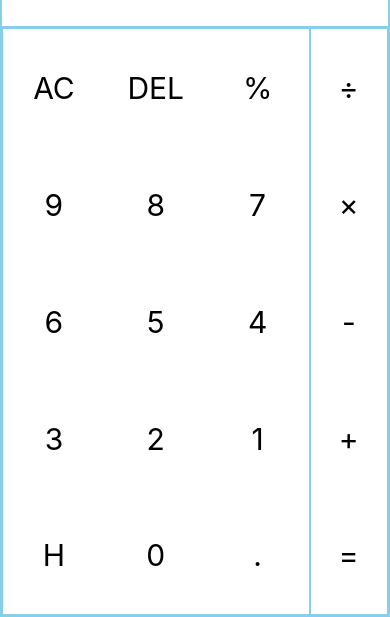
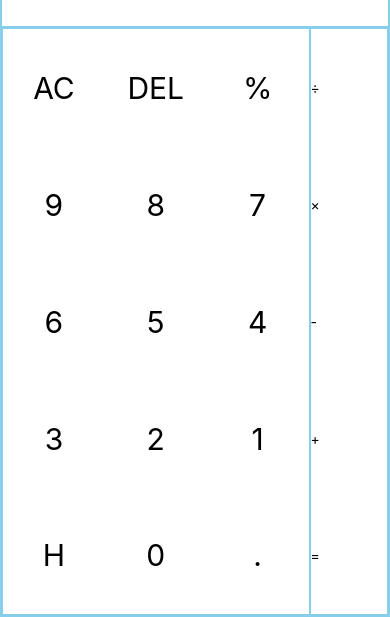
Before and after one commit to D-Coder135/CalC-App_React-Native, a React Native app: screen / in a window 390 px wide. Shown: the part 227-844 px from the top of the page. Built offline with nearby package versions, Linux system fonts and the light colour scheme.

Commit message:
add some fix up

```diff
--- a/components/Buttons.js
+++ b/components/Buttons.js
@@ -100,23 +100,23 @@ class Buttons extends Component {
 
                 <View style = {styles.rightSideButtons}>
                     <Pressable style = {styles.rightSideButton}>
-                        <Text style = {styles.buttonText}>÷</Text>
+                        <Text style = {styles.buttonTextRight}>÷</Text>
                     </Pressable>
 
                     <Pressable style = {styles.rightSideButton}>
-                        <Text style = {styles.buttonText}>×</Text>
+                        <Text style = {styles.buttonTextRight}>×</Text>
                     </Pressable>
 
                     <Pressable style = {styles.rightSideButton}>
-                        <Text style = {styles.buttonText}>-</Text>
+                        <Text style = {styles.buttonTextRight}>-</Text>
                     </Pressable>
 
                     <Pressable style = {styles.rightSideButton}>
-                        <Text style = {styles.buttonText}>+</Text>
+                        <Text style = {styles.buttonTextRight}>+</Text>
                     </Pressable>
 
                     <Pressable style = {styles.rightSideButton}>
-                        <Text style = {styles.buttonText}>=</Text>
+                        <Text style = {styles.buttonTextRight}>=</Text>
                     </Pressable>
                 </View>
             </View>
```
